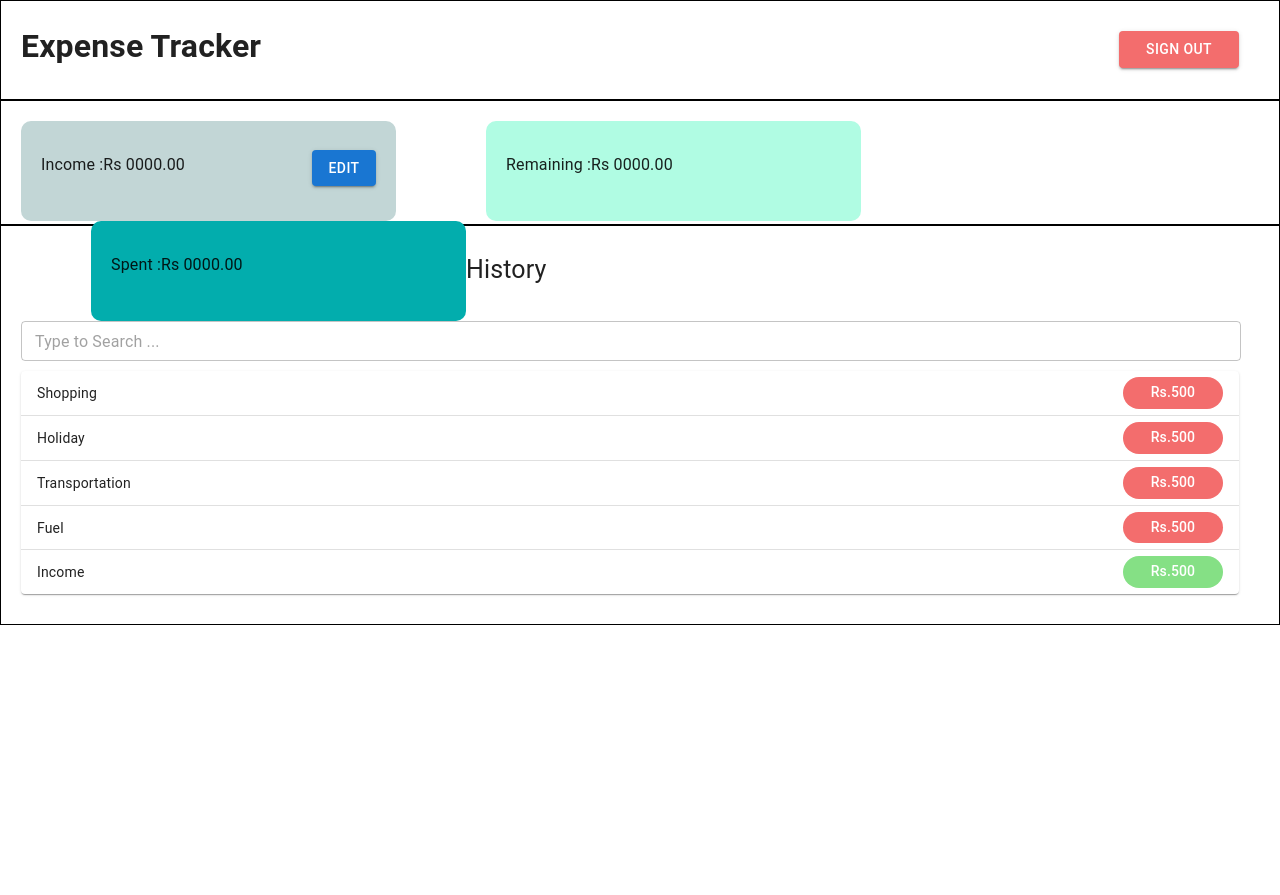
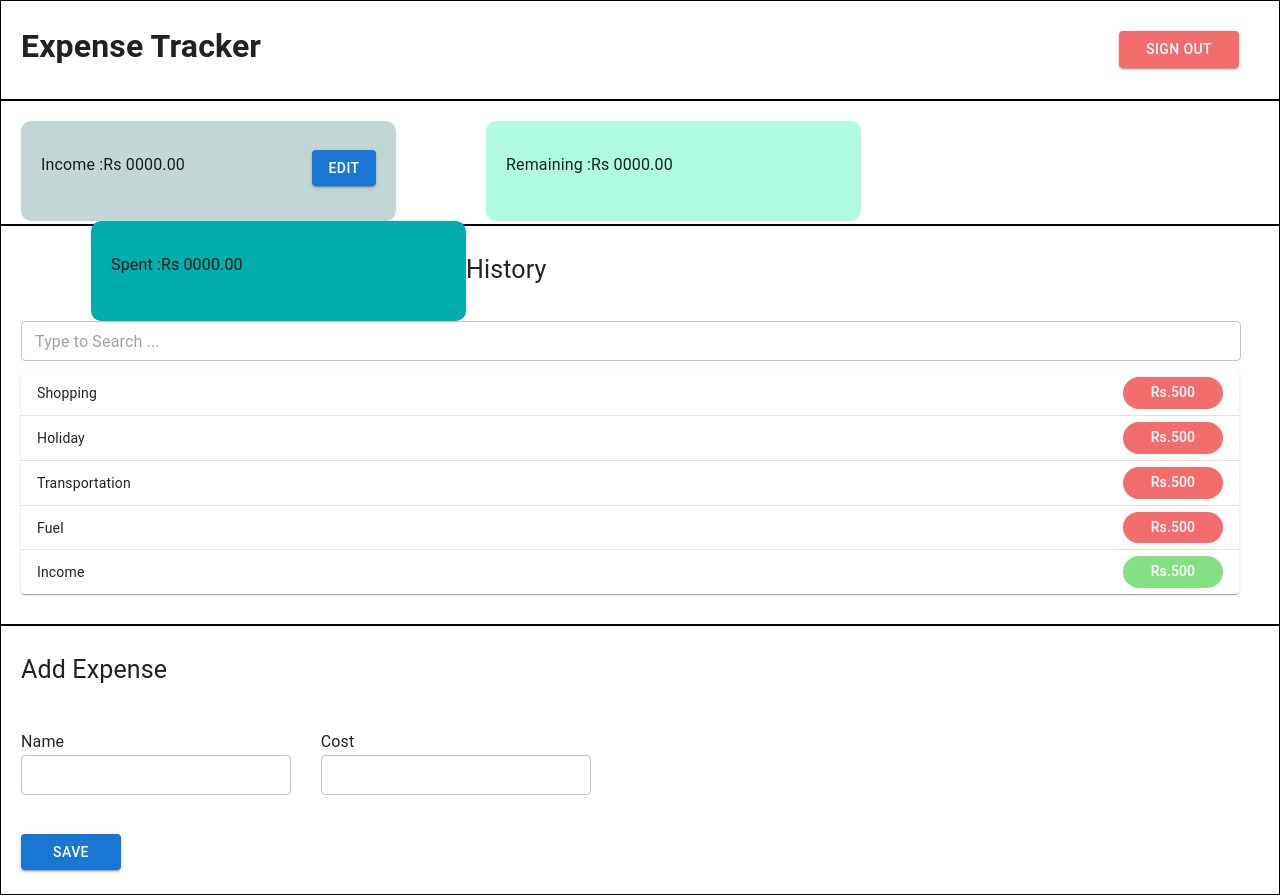
Before and after one commit to fcodelabs/training-expense-management, a React (Create React App) app: page /expenseHome in a window 1280 px wide. Before the commit the page ends 800 px from the top, so only its background shows below. Built offline with nearby package versions, Linux system fonts and the light colour scheme.

Commit message:
Create Add Expense Component

```diff
--- a/package.json
+++ b/package.json
@@ -21,6 +21,7 @@
     "react-router-dom": "^6.3.0",
     "react-scripts": "5.0.1",
     "styled-components": "^5.3.5",
+    "typed-regex": "^0.0.8",
     "typescript": "^4.8.2",
     "web-vitals": "^2.1.4",
     "yup": "^0.32.11"
--- /dev/null
+++ b/src/components/adddExpense.tsx
@@ -0,0 +1,182 @@
+import * as React from "react";
+import CssBaseline from "@mui/material/CssBaseline";
+import Box from "@mui/material/Box";
+import TextField from "@mui/material/TextField";
+import Stack from "@mui/material/Stack";
+import Button from "@mui/material/Button";
+
+import { Formik, Form, Field, ErrorMessage } from "formik";
+import * as yup from "yup";
+//import { TypedRegEx } from 'typed-regex';
+
+import styled from "styled-components";
+
+const Adex = styled.div`
+  margin-left: 20px;
+`;
+const Adp = styled.div`
+  font-size: 25px;
+
+  @media (max-width: 480px) {
+    text-align: center;
+  }
+`;
+const Adbody = styled.div`
+  width: 600px;
+  height: 110px;
+  //border: 1px solid black;
+
+  @media (max-width: 768px) {
+    height: 215px;
+    margin-top: -20px;
+    width: 100%;
+  }
+
+  @media (max-width: 480px) {
+    width: 330px;
+    height: 215px;
+    margin-top: -20px;
+  }
+`;
+const AdName = styled.div`
+  float: left;
+
+  @media (max-width: 768px) {
+    width: 96.3%;
+  }
+
+  @media (max-width: 480px) {
+    width: 330px;
+  }
+`;
+const AdCost = styled.div`
+  float: left;
+  margin-left: 30px;
+
+  @media (max-width: 768px) {
+    margin-left: 0;
+    width: 96.3%;
+  }
+
+  @media (max-width: 480px) {
+    margin-left: 0;
+    width: 330px;
+  }
+`;
+const Adsave = styled.div`
+  float: left;
+  margin-top: 10px;
+
+  @media (max-width: 480px) {
+    width: 330px;
+  }
+`;
+
+const Exmsg = styled.span`
+  color: red;
+`;
+function AddExpense() {
+    const initialValues = {
+        exname: "",
+        excost: "",
+    };
+    const validationSchema = yup.object().shape({
+        exname: yup.string().required("Pleace Enter Valid Expense"),
+        excost: yup.number().typeError("Please Enter with Numbers").required("Enter Expense Cost"),
+    });
+    const onSubmit = (exValues: any) => {
+        console.log(exValues);
+    };
+    return (
+        <>
+            <CssBaseline />
+            <div className="addExpense">
+                <Adex>
+                    <Adp>
+                        <p>Add Expense</p>
+                    </Adp>
+                    <Formik
+                        initialValues={initialValues}
+                        onSubmit={onSubmit}
+                        validationSchema={validationSchema}
+                    >
+                        <Form>
+                            <Adbody>
+                                <AdName>
+                                    <p>Name</p>
+                                    <Box
+                                        component="form"
+                                        sx={{
+                                            "& > :not(style)": {
+                                                width: "30ch",
+                                                marginTop: "-15px",
+                                                minWidth: "100%",
+                                            },
+                                        }}
+                                        noValidate
+                                        autoComplete="off"
+                                    >
+                                        <Field
+                                            as={TextField}
+                                            id="exname"
+                                            variant="outlined"
+                                            size="small"
+                                            name="exname"
+                                            helperText={
+                                                <ErrorMessage
+                                                    name="exname"
+                                                    render={(exmsg) => <Exmsg>{exmsg}</Exmsg>}
+                                                />
+                                            }
+                                        />
+                                    </Box>
+                                </AdName>
+                                <AdCost>
+                                    <p>Cost</p>
+                                    <Box
+                                        component="form"
+                                        sx={{
+                                            "& > :not(style)": {
+                                                width: "30ch",
+                                                marginTop: "-15px",
+                                                minWidth: "100%",
+                                            },
+                                        }}
+                                        noValidate
+                                        autoComplete="off"
+                                    >
+                                        <Field
+                                            as={TextField}
+                                            id="excost"
+                                            variant="outlined"
+                                            size="small"
+                                            name="excost"
+                                            helperText={
+                                                <ErrorMessage
+                                                    name="excost"
+                                                    render={(exmsg) => <Exmsg>{exmsg}</Exmsg>}
+                                                />
+                                            }
+                                        />
+                                    </Box>
+                                </AdCost>
+                            </Adbody>
+                            <Adsave>
+                                <Stack spacing={2} direction="row">
+                                    <Button
+                                        variant="contained"
+                                        sx={{ width: "100px", minWidth: "100%" }}
+                                    >
+                                        Save
+                                    </Button>
+                                </Stack>
+                            </Adsave>
+                        </Form>
+                    </Formik>
+                </Adex>
+            </div>
+        </>
+    );
+}
+
+export default AddExpense;
--- a/src/pages/ExpenseHome/ExpenseHome.tsx
+++ b/src/pages/ExpenseHome/ExpenseHome.tsx
@@ -6,6 +6,7 @@ import Button from "@mui/material/Button";
 import styled from "styled-components";
 import ExpenseStatus from "../../components/expenseStatus";
 import ExpenseTable from "../../components/table/expenseTable";
+import AddExpense from "../../components/adddExpense";
 
 const Exhome = styled.div`
   width: 100vw;
@@ -76,6 +77,20 @@ const Extable = styled.div`
   border: 1px solid black;
 `;
 
+const Addex = styled.div`
+    width: 100vw;
+    height: 270px;
+    border: 1px solid black;
+
+    @media (max-width: 768px){
+      height : 345px;
+    }
+
+    @media (max-width:480px){
+       height: 345px;
+    }
+  `;
+
 function ExpenseHome() {
   return (
     <>
@@ -106,6 +121,10 @@ function ExpenseHome() {
           <Extable>
             <ExpenseTable />
           </Extable>
+
+          <Addex>
+            <AddExpense />
+          </Addex>
         </>
       </Exhome>
     </>
```
Also changed, not shown: 1 other file (tests, documents, lock files or other folders). Lines whose indentation alone changed are shown as unchanged.
